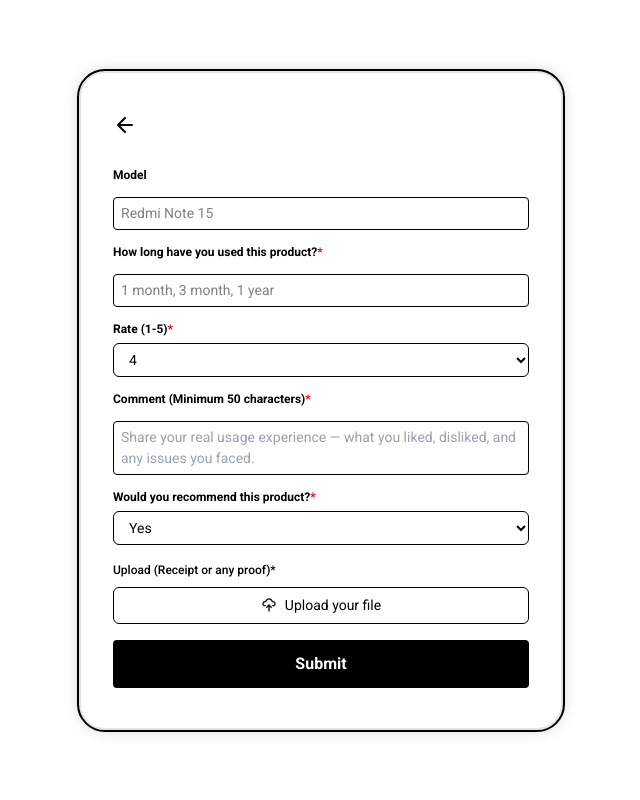
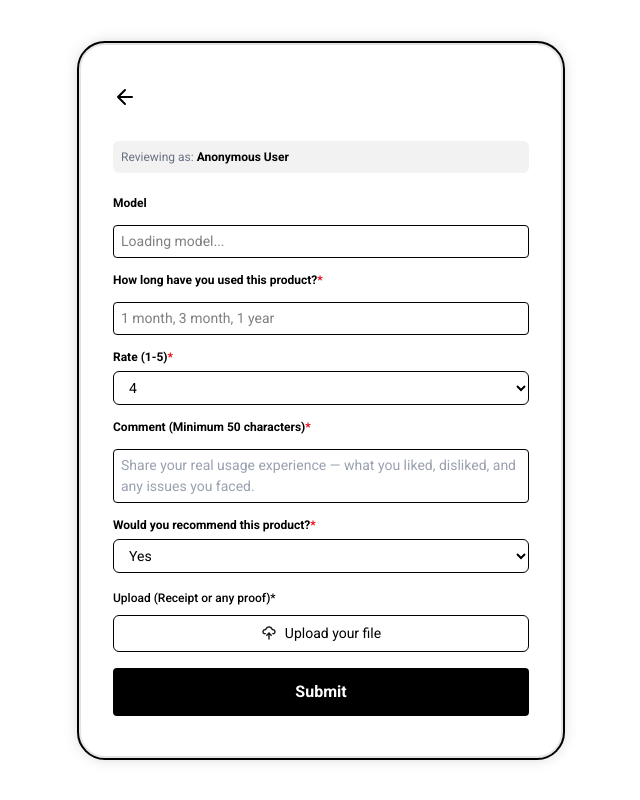
Before and after one commit to pandeynikhilone/truloop, a Next.js app in the folder frontend/: page /submit-review in a window 1280 px wide. Shown: the whole page, without its empty margins (319-959 px from the left). Built offline with nearby package versions, Linux system fonts and the light colour scheme.

Commit message:
feat: Add dynamic user name to reviews and readonly model field

```diff
--- a/frontend/app/components/product/ProductClient.jsx
+++ b/frontend/app/components/product/ProductClient.jsx
@@ -7,6 +7,7 @@ import RatingsReviews from "@/app/components/review/RatingsReviews";
 import ReviewsList from "@/app/components/review/ReviewsList";
 import Card from "@/app/components/common/Card";
 import Link from "next/link";
+import Loader from "@/app/components/common/Loader";
 
 export default function ProductClient({ id }) {
     const [product, setProduct] = useState(null);
@@ -68,7 +69,13 @@ export default function ProductClient({ id }) {
         fetchReviews();
     }, [id]);
 
-    if (loading) return <div className="p-10">Loading...</div>;
+    if (loading) return (
+        <div className="flex flex-col min-h-screen">
+            <Navigation />
+            <Loader text="Loading product details..." />
+            <div className="mt-auto"><Footer /></div>
+        </div>
+    );
     if (error) return <div className="p-10 text-red-500">{error}</div>;
     return (
         <div>
@@ -123,7 +130,7 @@ export default function ProductClient({ id }) {
                             </div>
 
                             <div className="flex gap-3">
-                                <Link href={`/submit-review?productId=${product.id}`}>
+                                <Link href={`/submit-review?productId=${product.id}&model=${encodeURIComponent(product.name)}`}>
                                     <button className="cursor-pointer px-3 py-1 gap-2 bg-black text-white rounded-full text-sm lg:text-[15px] lg:px-4 lg:py-2 font-bold w-fit flex">
                                         <img
                                             className="w-3.75"
--- a/frontend/app/components/review/ReviewsList.jsx
+++ b/frontend/app/components/review/ReviewsList.jsx
@@ -20,7 +20,7 @@ function ReviewsList({ reviews }) {
                     name={review.reviewerName}
                     text={review.comment}
                     date={new Date(review.createdAt).toLocaleDateString()}
-                    verified={true}
+                    verified={review.reviewerName !== "Anonymous User"}
                 />
             ))}
         </section>
--- a/frontend/app/components/review/SubmitReviewClient.jsx
+++ b/frontend/app/components/review/SubmitReviewClient.jsx
@@ -1,23 +1,44 @@
 "use client";
 
-import { useState } from "react";
+import { useState, useEffect } from "react";
 import { useSearchParams, useRouter } from "next/navigation";
+import { useAuth } from "@/context/AuthContext";
 
 export default function SubmitReviewClient() {
   const searchParams = useSearchParams();
   const router = useRouter();
+  const { user } = useAuth() || {};
   const productId = searchParams.get("productId");
+
+  const queryModel = searchParams.get("model") || "";
 
   const [rating, setRating] = useState("4");
   const [comment, setComment] = useState("");
   const [recommend, setRecommend] = useState("Yes");
-  const [productModel, setProductModel] = useState("");
+  const [productModel, setProductModel] = useState(queryModel);
   const [usageDuration, setUsageDuration] = useState("");
   const [fileName, setFileName] = useState("");
   const [proof, setProof] = useState("");
   const [error, setError] = useState("");
   const [success, setSuccess] = useState(false);
   const [loading, setLoading] = useState(false);
+
+  useEffect(() => {
+    // Fallback: if model isn't in query params but we have a productId, fetch it
+    if (productId && !productModel) {
+      fetch(`${process.env.NEXT_PUBLIC_API_URL}/api/products/${productId}`)
+        .then((res) => {
+          if (!res.ok) throw new Error("Failed to fetch product");
+          return res.json();
+        })
+        .then((data) => {
+          if (data && data.name) {
+            setProductModel(data.name);
+          }
+        })
+        .catch((err) => console.error(err));
+    }
+  }, [productId, productModel]);
 
   const handleFileUpload = (e) => {
     const file = e.target.files?.[0];
@@ -69,7 +90,7 @@ export default function SubmitReviewClient() {
           productModel,
           usageDuration,
           proof,
-          reviewer: "Anonymous User", // Hardcoded for now per requirements context
+          reviewer: user?.name || "Anonymous User",
         }),
       });
 
@@ -136,18 +157,28 @@ export default function SubmitReviewClient() {
         </div>
 
         <div className="flex w-full flex-col gap-2 self-start lg:gap-4">
+          <div className="text-[10px] lg:text-xs text-gray-500 bg-black/5 p-2 rounded-md flex items-center justify-between mb-2">
+            <span>Reviewing as: <strong className="text-black">{user?.name || "Anonymous User"}</strong></span>
+            {user && (
+              <span className="flex items-center gap-1 text-green-600 font-medium">
+                <img src="/product_info/verified.svg" className="w-3.5 h-3.5" alt="Verified" />
+                Verified
+              </span>
+            )}
+          </div>
+
           {/* Model */}
           <span className="text-[8px] font-bold leading-3 text-Grey-2 lg:text-[12px]">
             Model
           </span>
 
-          <label className="inline-flex items-center rounded px-2 py-1.5 outline-[1.26px] outline-offset-[-1.26px] outline-Grey-2">
+          <label className="inline-flex items-center rounded px-2 py-1.5 outline-[1.26px] outline-offset-[-1.26px] outline-Grey-2 bg-gray-50/5">
             <input
               type="text"
               value={productModel}
-              onChange={(e) => setProductModel(e.target.value)}
-              placeholder="Redmi Note 15"
-              className="w-full text-[10px] text-Grey-2 outline-none lg:text-[14px] lg:placeholder:text-[14px]"
+              readOnly
+              placeholder={productModel ? "" : "Loading model..."}
+              className="w-full cursor-not-allowed bg-transparent text-[10px] text-Grey-2 outline-none lg:text-[14px] lg:placeholder:text-[14px]"
             />
           </label>
 
```
